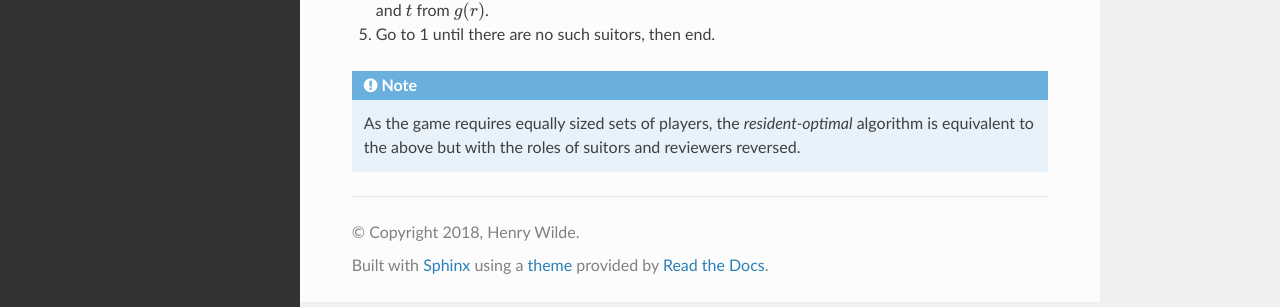
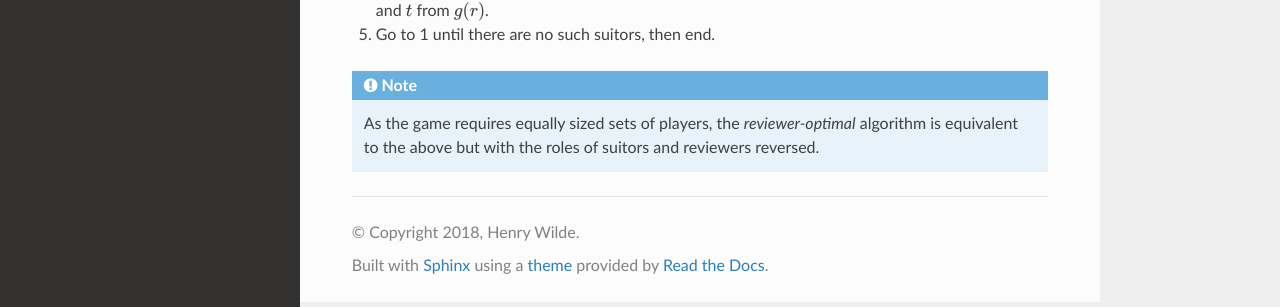
Before and after one commit to daffidwilde/matching, a Sphinx documentation site: the page built from docs/discussion/stable_marriage/algorithm.rst, in a window 1280 px wide. Shown: the part 354-661 px from the top of the page. Built offline with Sphinx 7.4.7 and the Read the Docs theme 2.0.0, drawn with Linux system fonts in a browser that asks for light colours; cross-references to code outside the pages are shown as plain code; part of the change alters nothing that is shown.

```diff
--- a/docs/bibliography.bib
+++ b/docs/bibliography.bib
@@ -16,13 +16,14 @@
 }
 
 @article{DF81,
-    title = {Machiavelli and the Gale-Shapley Algorithm},
+    title = {Machiavelli and the {Gale-Shapley} Algorithm},
     year = {1981},
     author = {Dubins, Lester and Freedman, David},
-    journal = {Amaerican Mathematics Monthly},
+    journal = {The American Mathematical Monthly},
     volume = {88},
+    number = {7},
     pages = {485-494},
-    doi = {10.2307/23212753}
+    doi = {10.2307/2321753}
 }
 
 @article{GS62,
@@ -54,7 +55,10 @@
     author = {Knight, Vincent and Campbell, Owen and Harper, Marc and Langner,
               Karol M. and Campbell, James and Campbell, Thomas and Carney, Alex
               and Chorley, Martin and Davidson-Pilon, Cameron and Glass,
-              Kristian and et al.},
+              Kristian and Glynatsi, Nikoleta and Ehrlich, Tomáš and Jones,
+              Martin and Koutsovoulos, Georgios and Tibble, Holly and Jochen,
+              Müller and Palmer, Geraint and Petunov, Piotr and Slavin, Paul and
+              Standen, Timothy and Visintini, Luis and Molden, Karl},
     journal = {Journal of Open Research Software},
     volume = {4},
     number = {1},
--- a/docs/discussion/stable_marriage/algorithm.rst
+++ b/docs/discussion/stable_marriage/algorithm.rst
@@ -22,6 +22,6 @@ matching for any instance of SM and is as follows:
 5. Go to 1 until there are no such suitors, then end.
 
 .. note::
-   As the game requires equally sized sets of players, the *resident-optimal*
+   As the game requires equally sized sets of players, the *reviewer-optimal*
    algorithm is equivalent to the above but with the roles of suitors and
    reviewers reversed.
```
